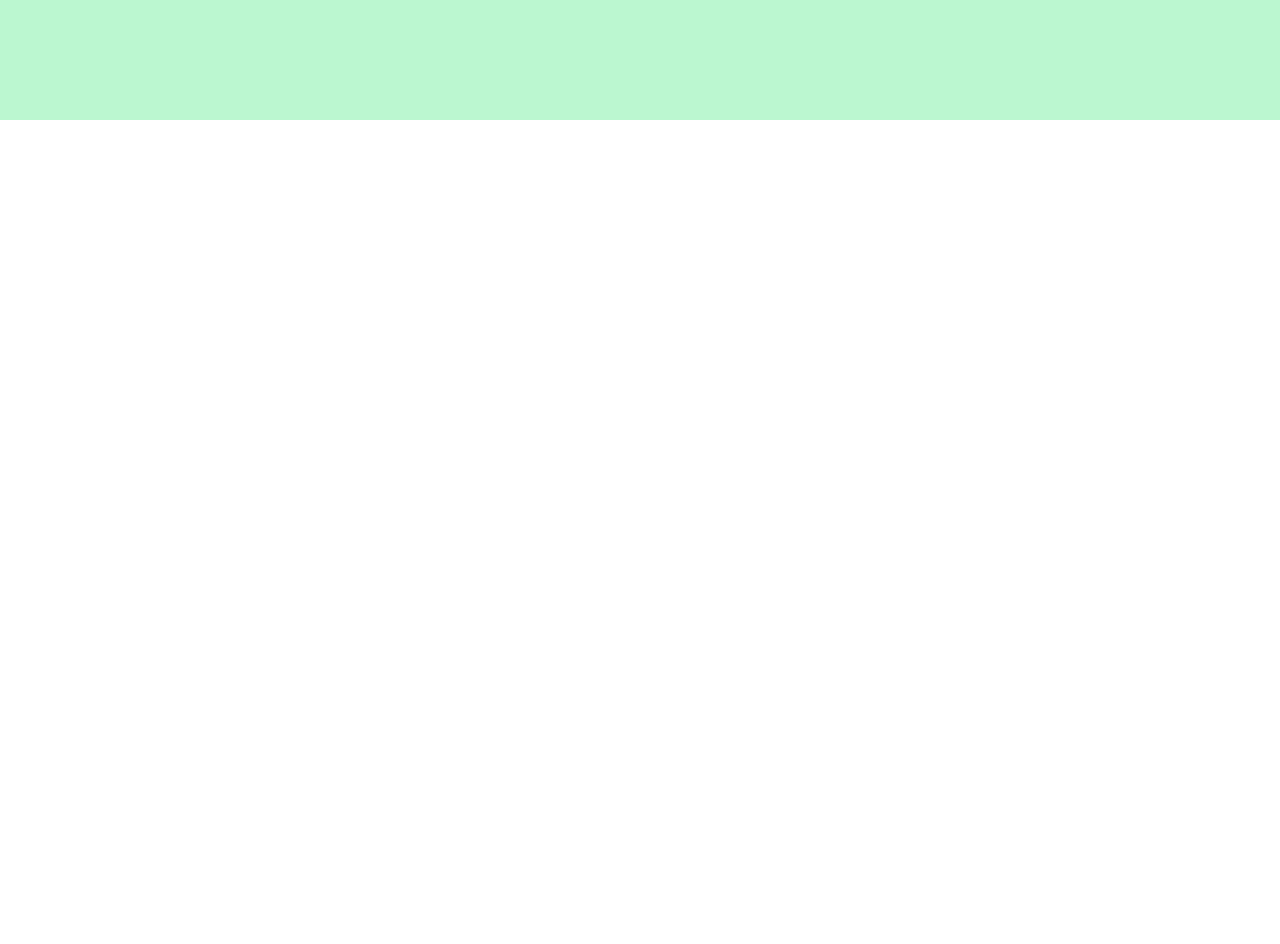
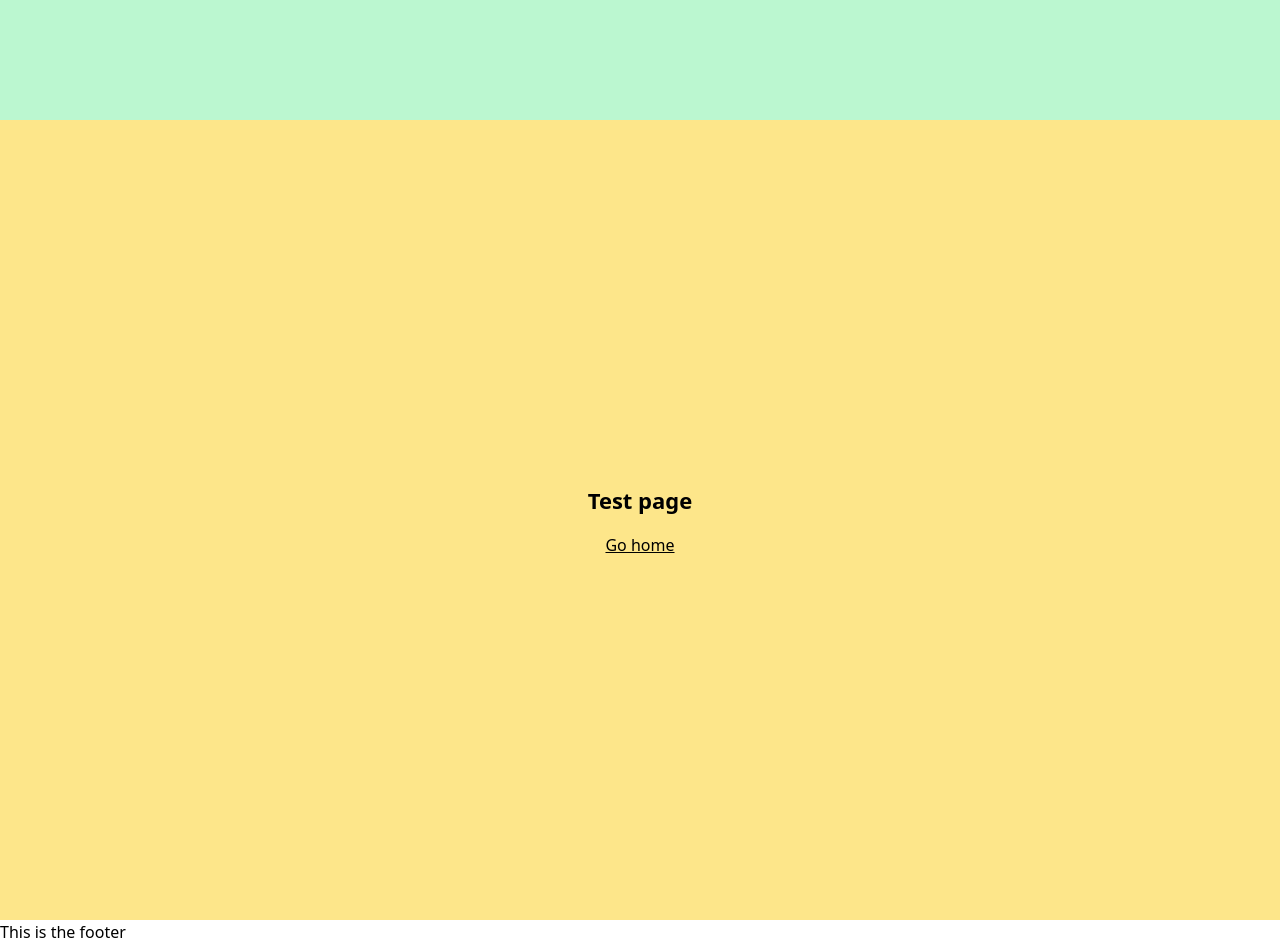
Before and after one commit to JayBox325/JayNext, a Next.js app: page /test in a window 1280 px wide. Shown: the part 680-1624 px from the top of the page. Before the commit the page ends 800 px from the top, so only its background shows below. Built offline with nearby package versions, Linux system fonts and the light colour scheme.

Commit message:
transitions

```diff
--- a/components/TransitionHandler/index.js
+++ b/components/TransitionHandler/index.js
@@ -1,6 +1,9 @@
 import { useState, useEffect } from 'react'
+import Layout from '../_Layout';
 
-export default function TransitionHandler({ children }) {
+export default function TransitionHandler(props) {
+    const { children } = props || {};
+
     const [displayChildren, setDisplayChildren] = useState(children);
     const [transitionStage, setTransitionStage] = useState("fade-out");
 
@@ -15,15 +18,10 @@ export default function TransitionHandler({ children }) {
     }, [children, setDisplayChildren, displayChildren]);
 
     return (
-        <div>
-
-            <div className="fixed top-5 z-50 left-5">
-                <p>JayNext</p>
-            </div>
-
         <div
             onTransitionEnd={() => {
                 if (transitionStage === "fade-out") {
+                    window.scrollTo(0, 0);
                     setDisplayChildren(children);
                     setTransitionStage("fade-in");
                 }
@@ -32,7 +30,5 @@ export default function TransitionHandler({ children }) {
         >
             {displayChildren}
         </div>
-
-        </div>
     )
 }
--- /dev/null
+++ b/components/_Layout/Footer/index.js
@@ -0,0 +1,7 @@
+export default function Footer(props) {
+    return (
+        <footer className="">
+            <p>This is the footer</p>
+        </footer>
+    )
+}
--- /dev/null
+++ b/components/_Layout/Header/index.js
@@ -0,0 +1,7 @@
+export default function Header(props) {
+    return (
+        <div className="fixed top-5 z-50 left-5">
+            <p>JayNext</p>
+        </div>
+    )
+}
--- /dev/null
+++ b/components/_Layout/index.js
@@ -0,0 +1,17 @@
+import Header from "./Header";
+import Footer from "./Footer";
+import TransitionHandler from '@/components/TransitionHandler'
+
+export default function Layout(props) {
+    const { children } = props || {};
+
+    return (
+        <>
+            <Header />
+            <main>
+                {children}
+                <Footer />
+            </main>
+        </>
+    )
+}
--- a/next.config.js
+++ b/next.config.js
@@ -1,5 +1,9 @@
 const nextConfig = {
     reactStrictMode: true,
+
+    experimental: {
+        scrollRestoration: false,
+    },
 
     // Custom Webpack config
     webpack(config) {
--- a/package.json
+++ b/package.json
@@ -19,6 +19,7 @@
     "axios": "^0.26.0",
     "eslint": "8.10.0",
     "eslint-config-next": "12.1.0",
+    "gsap": "^3.9.1",
     "postcss": "^8.4.7",
     "sass": "^1.49.9",
     "tailwindcss": "^3.0.23"
--- a/pages/_app.js
+++ b/pages/_app.js
@@ -1,11 +1,16 @@
 import '@/styles/globals.scss'
+import Layout from '@/components/_Layout'
+import Header from "@/components/_Layout/Header";
+import Footer from "@/components/_Layout/Footer";
 import TransitionHandler from '@/components/TransitionHandler'
 
 function MyApp({ Component, pageProps }) {
     return (
-        <TransitionHandler>
-            <Component {...pageProps} />
-        </TransitionHandler>
+        <Layout>
+            <TransitionHandler>
+                <Component {...pageProps} />
+            </TransitionHandler>
+        </Layout>
     )
 }
 
--- a/pages/index.js
+++ b/pages/index.js
@@ -2,9 +2,9 @@ import Link from "next/link";
 
 export default function Test() {
     return (
-        <div className="w-screen bg-red-200 h-screen flex items-center flex-col justify-center text-center">
+        <div className="w-full bg-red-200 h-screen flex items-center flex-col justify-center text-center">
             <h1 className="text-2xl font-bold mb-4">Homepage</h1>
-            <p><Link href="/test"><a className="underline">Go to test</a></Link></p>
+            <p><Link href="/test" scroll={false}><a className="underline">Go to test</a></Link></p>
         </div>
     )
 }
--- a/pages/test.js
+++ b/pages/test.js
@@ -2,9 +2,15 @@ import Link from "next/link";
 
 export default function Home() {
     return (
-        <div className="w-screen bg-green-200 h-screen flex items-center flex-col justify-center text-center">
-            <h1 className="text-2xl font-bold mb-4">Test page</h1>
-            <p><Link href="/"><a className="underline">Go home</a></Link></p>
-        </div>
+        <>
+            <div className="w-full bg-green-200 h-screen flex items-center flex-col justify-center text-center">
+                <h1 className="text-2xl font-bold mb-4">Test page</h1>
+                <p><Link href="/" scroll={false}><a className="underline">Go home</a></Link></p>
+            </div>
+            <div className="w-full bg-yellow-200 h-screen flex items-center flex-col justify-center text-center">
+                <h1 className="text-2xl font-bold mb-4">Test page</h1>
+                <p><Link href="/" scroll={false}><a className="underline">Go home</a></Link></p>
+            </div>
+        </>
     )
 }
```
Also changed, not shown: 1 other file (tests, documents, lock files or other folders). Lines whose indentation alone changed are shown as unchanged.
